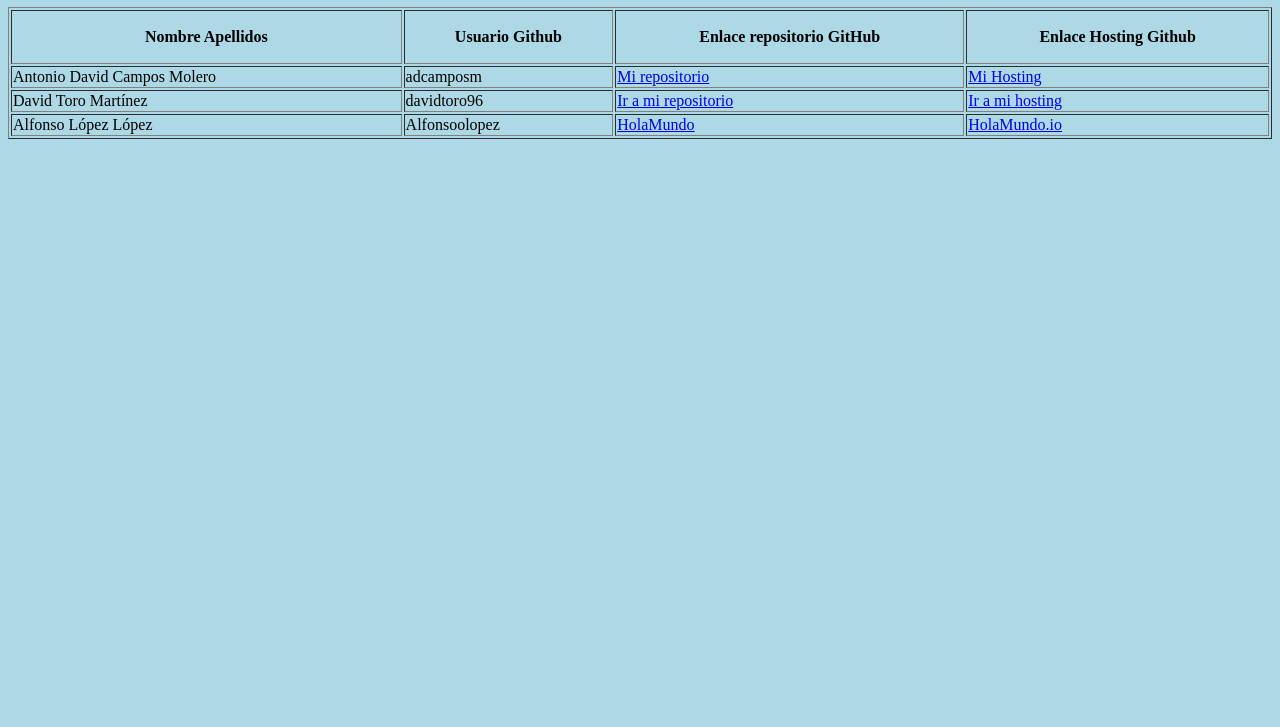
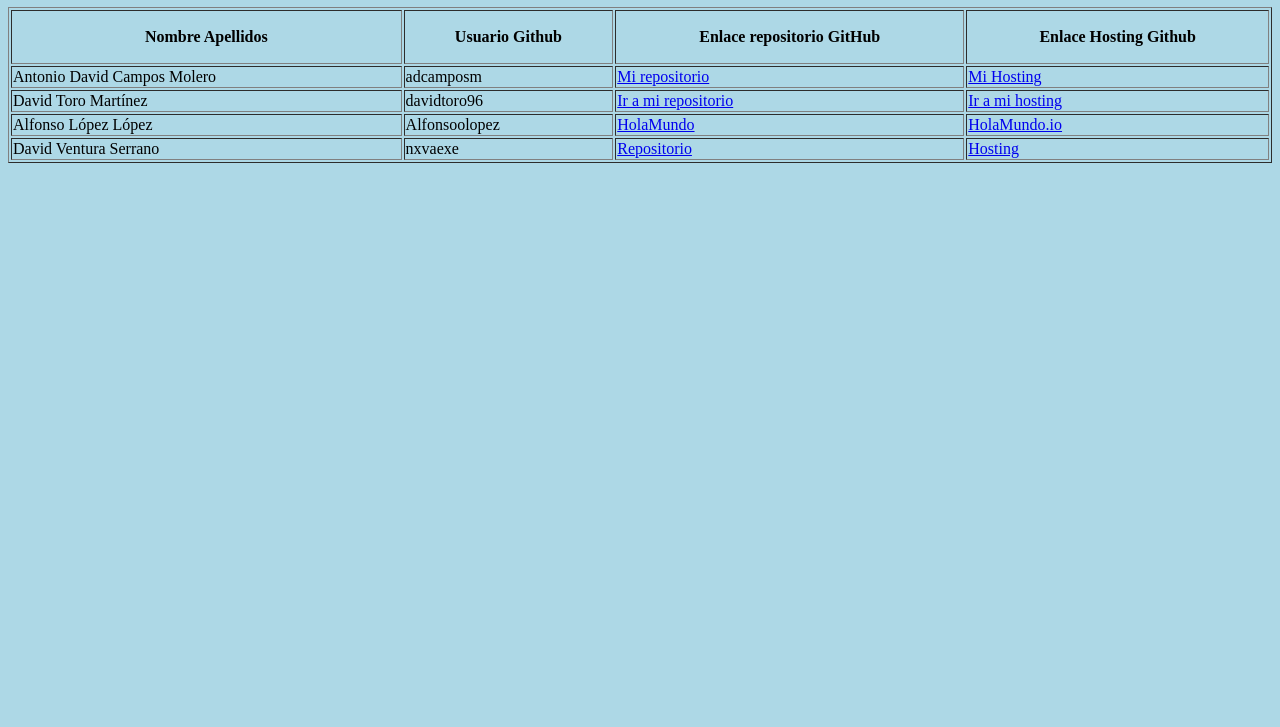
Before and after one commit to nxvaexe/HolaMundoAntonioDavidCamposMolero, a plain HTML site: page index.html in a window 1280 px wide. Shown: the part 73-800 px from the top of the page. Drawn offline with Linux system fonts and the light colour scheme.

Commit message:
Update index.html

```diff
--- a/index.html
+++ b/index.html
@@ -35,6 +35,12 @@
 		<td><a href="https://github.com/Alfonsoolopez/HolaMundoAlfonsoLopezLopez">HolaMundo</a></td>
 		<td><a href="https://alfonsoolopez.github.io/HolaMundoAlfonsoLopezLopez/">HolaMundo.io</a></td>
 	</tr>
+	<tr>
+            <td>David Ventura Serrano</td>
+            <td>nxvaexe</td>
+            <td><a href="https://nxvaexe.github.io/HolaMundoDavidVenturaSerrano/">Repositorio</a></td>
+            <td><a href="https://github.com/nxvaexe/HolaMundoDavidVenturaSerrano">Hosting</a></td>
+</tr>
 </table>
 
 </body>
```
